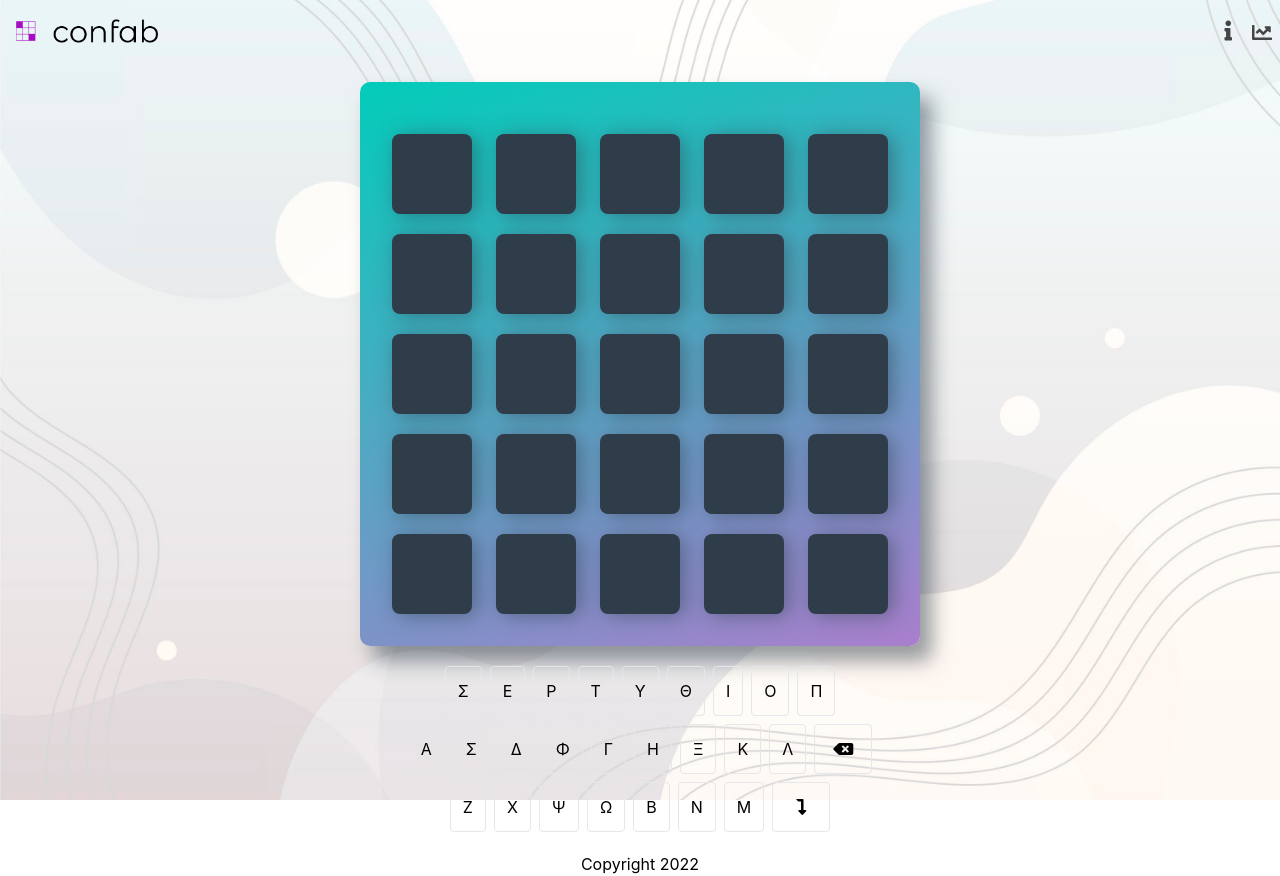
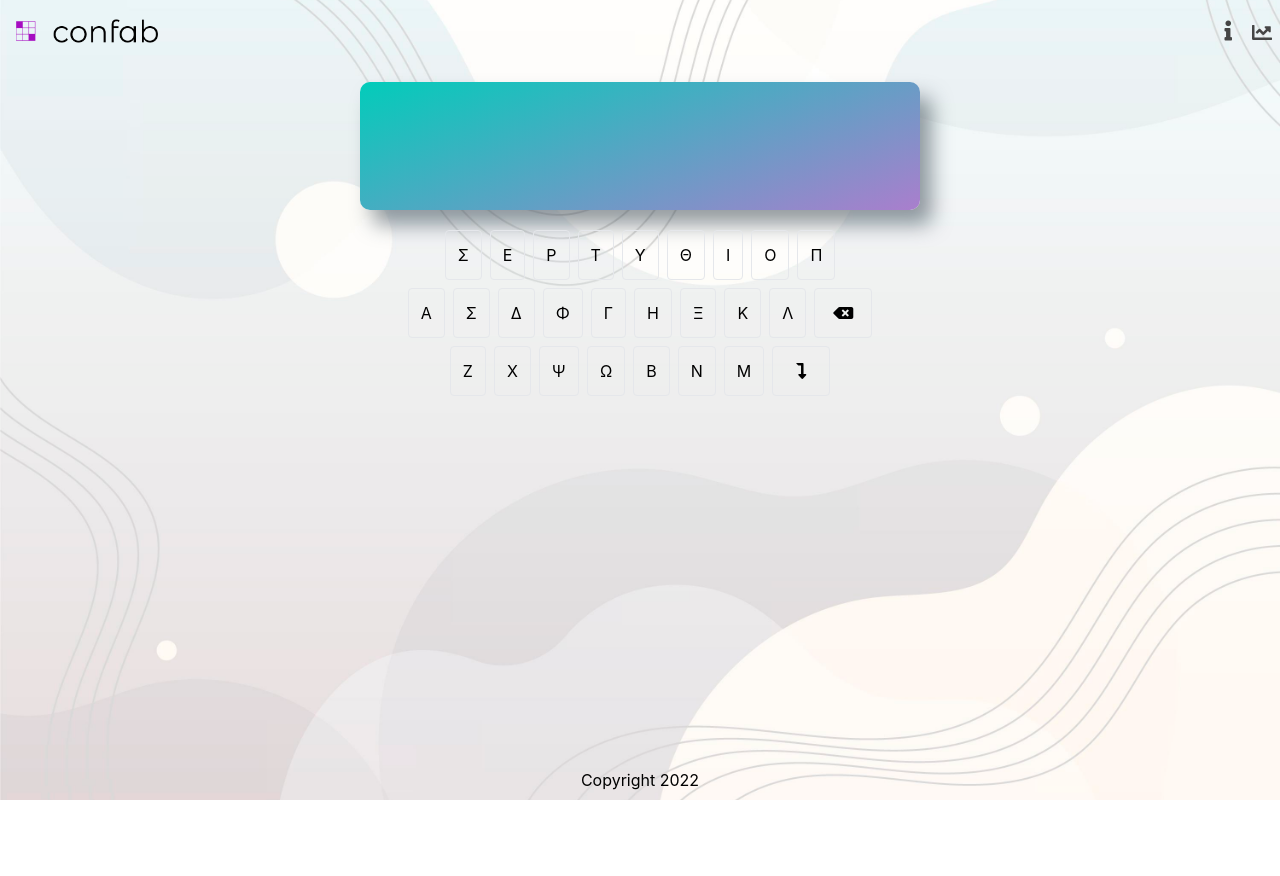
Before and after one commit to katerinamakri/greek-wordle, a React (Create React App) app: page / in a window 1280 px wide. After the commit the page ends 800 px from the top, so only its background shows below. Built offline with nearby package versions, Linux system fonts and the light colour scheme.

Commit message:
Add Context for keeping in a list each letter and display it at cell

```diff
--- a/src/App.js
+++ b/src/App.js
@@ -2,10 +2,11 @@ import './css/App.css';
 import Table from './components/Table.jsx';
 import Logo from './images/logo_small.png';
 import Keyboard from './components/Keyboard.jsx';
+import WordProvider from './context/WordContext.jsx';
 
 function App() {
 	return (
-		<div className="text-center background h-screen">
+		<div className="text-center background h-screen relative">
 			<header>
 				<div className="flex justify-between py-2 px-2">
 					<img src={Logo} alt="logo" width="150"/>
@@ -20,12 +21,14 @@ function App() {
 				</div>
 			</header>
 
-			<main className="container mx-auto">
-				<Table/>
-				<Keyboard/>
-			</main>
+			<WordProvider>
+				<main className="md:container md:mx-auto">
+					<Table/>
+					<Keyboard/>
+				</main>
+			</WordProvider>
 
-			<footer>
+			<footer className="absolute bottom-0 w-full p-2">
 				<p>Copyright 2022</p>
 			</footer>
 		</div>
--- a/src/components/Key.jsx
+++ b/src/components/Key.jsx
@@ -1,17 +1,39 @@
+import { useContext } from 'react';
 import '../css/Key.css';
+import { WordContext } from '../context/WordContext.jsx';
 
 function Key(props) {
 	const { letter } = props;
 
+	const [wordArray, setWordArray] = useContext(WordContext);
+
+  function validateRow() { }
+
   const handleLetterClick = (e) => {
   	console.log(e.target.value)
+  	if (wordArray.length < 5) {
+  		setWordArray(oldArray => [...oldArray, e.target.value])
+  	}
+
+  	if (e.target.value === 'ENTER') {
+  		// validate row
+  		validateRow();
+
+  		// start filling new row
+
+  		// color correct letters
+  	}
+
+  	if (e.target.value === 'BACKSPACE') {
+  		// remove last letter from list
+  	}
   };
 
 	const extraButtonClasses = (letter === 'ENTER') || (letter === 'BACKSPACE') ? 'px-7 py-3' : 'p-3';
-	const checkEnterValue = (letter === 'ENTER') ? <i class="fas fa-level-down-alt"></i> : letter;
-	const displayLetterOrSymbol = (letter === 'BACKSPACE') ? <i class="fas fa-backspace"></i> : checkEnterValue;
+	const checkEnterValue = (letter === 'ENTER') ? <i className="fas fa-level-down-alt"></i> : letter;
+	const displayLetterOrSymbol = (letter === 'BACKSPACE') ? <i className="fas fa-backspace"></i> : checkEnterValue;
 	return (
-		<div className={`border rounded flex justify-center mx-1 w-14 ${extraButtonClasses}`}>
+		<div className={`custom-colors border rounded flex justify-center mx-1 w-14 ${extraButtonClasses}`}>
 			<button onClick={handleLetterClick} value={letter}>
 				{displayLetterOrSymbol}
 			</button>
--- a/src/components/Row.jsx
+++ b/src/components/Row.jsx
@@ -1,13 +1,31 @@
-import '../css/Row.css'
+import { useContext } from 'react';
+import '../css/Row.css';
+import { WordContext } from '../context/WordContext.jsx';
 
-function Row() {
+function Row(props) {
+	const [ wordArray ] = useContext(WordContext);
+
+	console.log(wordArray)
+
 	return (
-		<ul className="flex justify-between align-middle mt-5">
-			<li className="card"></li>
-			<li className="card"></li>
-			<li className="card"></li>
-			<li className="card"></li>
-			<li className="card"></li>
+		//has to be form and when click enter then trigger submit
+		<ul className="flex justify-between align-middle first:mt-0 mt-4">
+
+			{(wordArray) ? (
+				wordArray.map((item, index) => (
+				<li className="card" key={index}>
+					<input type="text" value={item || ""} readOnly/>
+				</li>
+				))
+			) : (
+				<>
+					<li className="card">K</li>
+					<li className="card">Α</li>
+					<li className="card">Φ</li>
+					<li className="card">Ε</li>
+					<li className="card">Σ</li>
+				</>
+			)}
 		</ul>
 	);
 }
--- /dev/null
+++ b/src/context/WordContext.jsx
@@ -0,0 +1,20 @@
+import { useState, createContext } from 'react';
+// import PropTypes from 'prop-types';
+
+export const WordContext = createContext({});
+
+function WordProvider(props) {
+  const {
+    children
+  } = props;
+
+  const [wordArray, setWordArray] = useState([]);
+
+  return (
+    <WordContext.Provider value={[wordArray, setWordArray]}>
+      {children}
+    </WordContext.Provider>
+  );
+}
+
+export default WordProvider;
```
